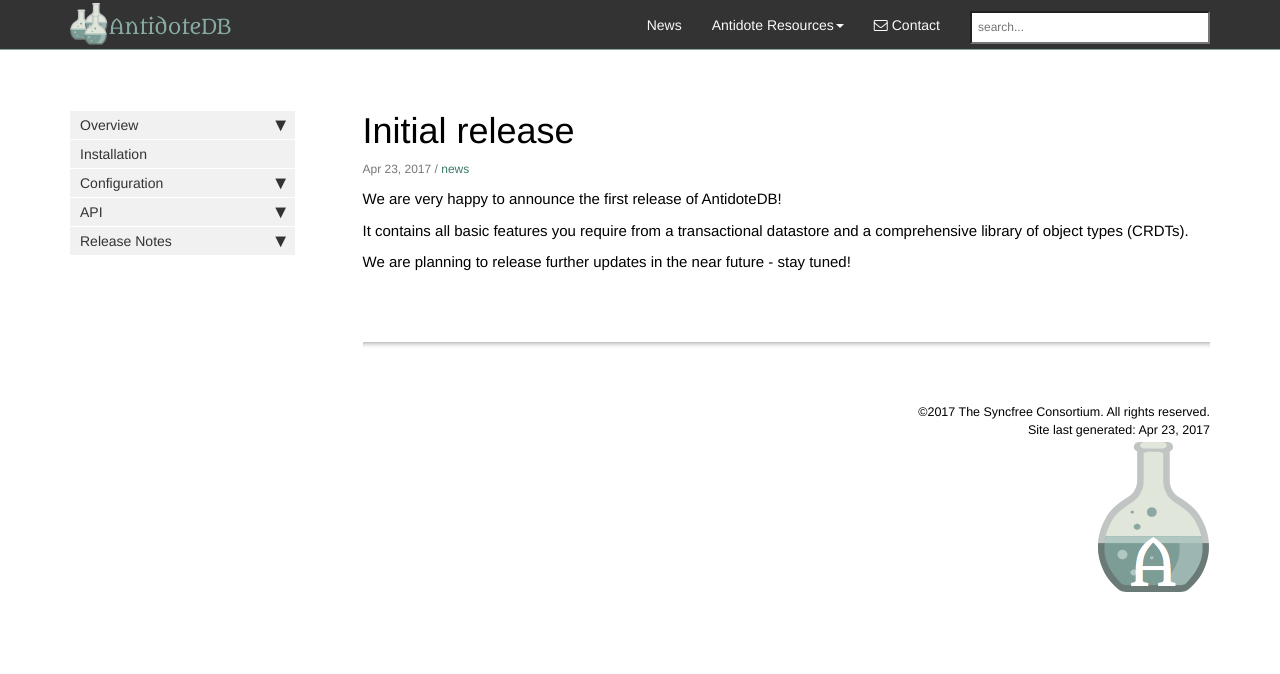
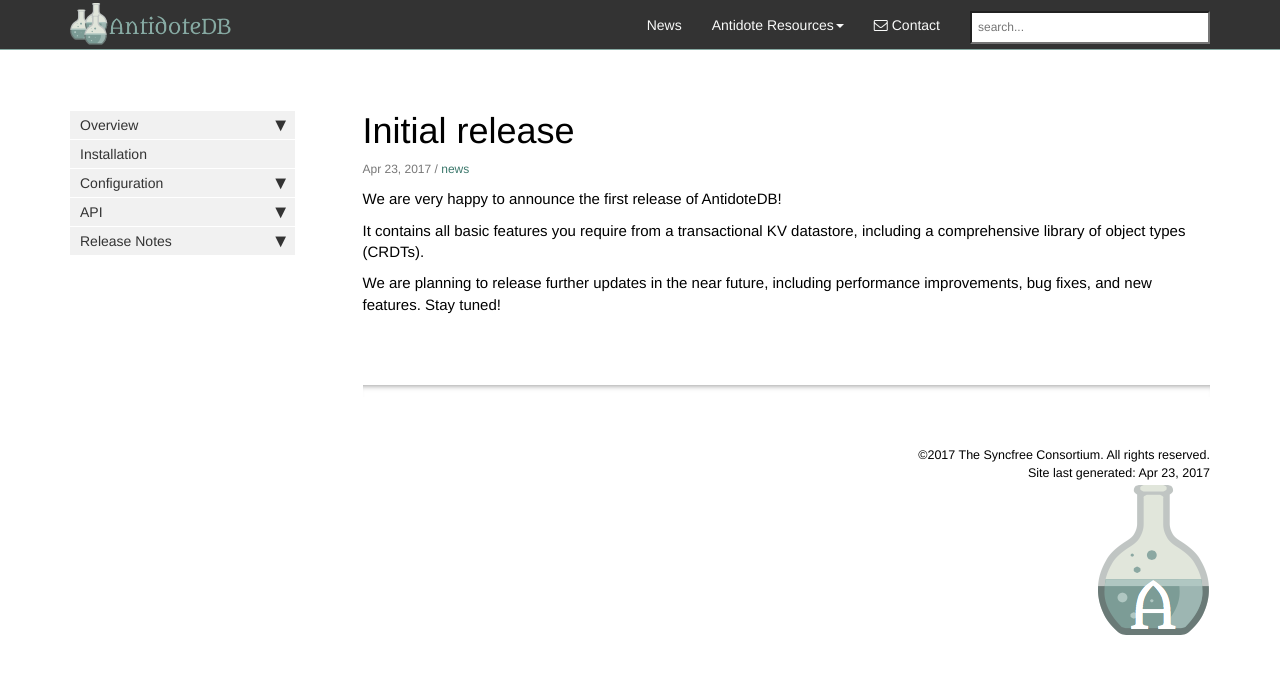
Before and after one commit to AntidoteDB/antidote, a Jekyll site: the page built from docs/_posts/2017-04-23-initial-release.md, in a window 1280 px wide. Shown: the top 674 px of the page. Built offline with Jekyll 4.4.1, drawn with Linux system fonts in a browser that asks for light colours; nearby versions of some CDN libraries; comment, search, counter and statistics services are not loaded.

Commit message:
release notes

```diff
--- a/docs/_posts/2017-04-23-initial-release.md
+++ b/docs/_posts/2017-04-23-initial-release.md
@@ -7,9 +7,9 @@ tags: [news]
 
 We are very happy to announce the first release of AntidoteDB!
 
-It contains all basic features you require from a transactional datastore and
-a comprehensive library of object types (CRDTs).
+It contains all basic features you require from a transactional KV datastore, including a comprehensive library of object types (CRDTs).
 
-We are planning to release further updates in the near future - stay tuned!
+We are planning to release further updates in the near future, including performance improvements, bug fixes, and new features.
+Stay tuned!
 
 {% include links.html %}
```
